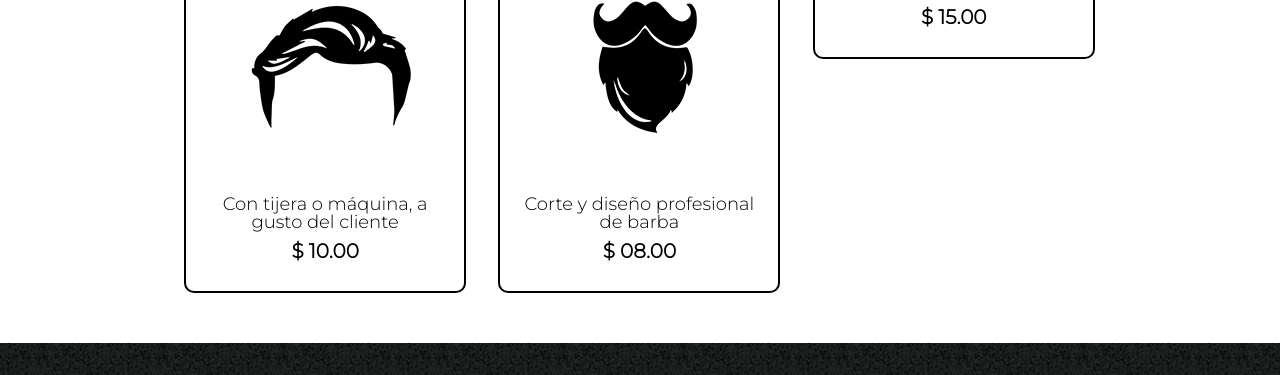
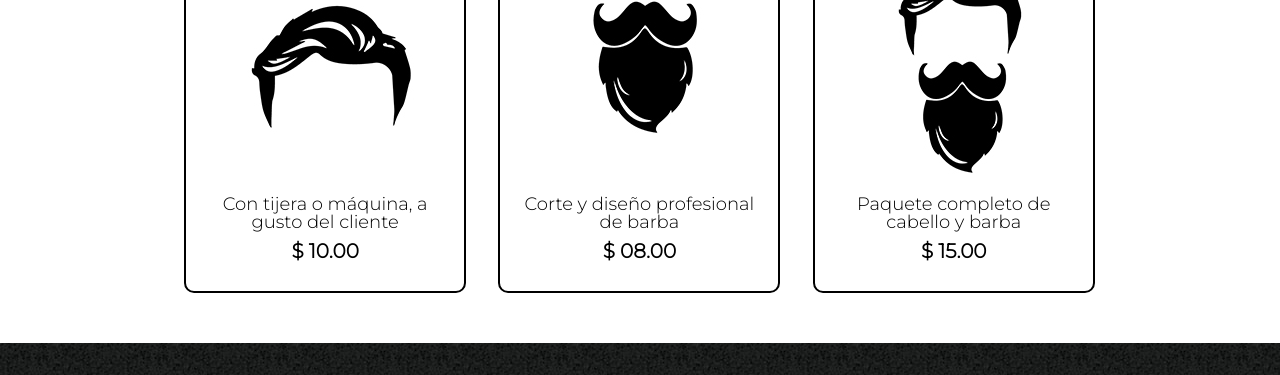
Before and after one commit to Gabyespluge/Barberia_alura, a plain HTML site: page productos.html in a window 1280 px wide. Shown: the part 463-838 px from the top of the page. Drawn offline with Linux system fonts and the light colour scheme; the site is published under a folder, as on GitHub Pages, so addresses that start at the root find nothing.

Commit message:
mejorando ruta de imagen

```diff
--- a/productos.html
+++ b/productos.html
@@ -38,7 +38,7 @@
             </li>
             <li>
                 <h2>Cabello + Barba</h2>
-                <img src="/imagenes/imagenes/cabellobarba.jpg">
+                <img src="./imagenes/imagenes/cabellobarba.jpg">
                 <p class="producto-descripcion">Paquete completo de cabello y barba</p>
                 <p class="producto-precio">$ 15.00</p>
             </li>
```
